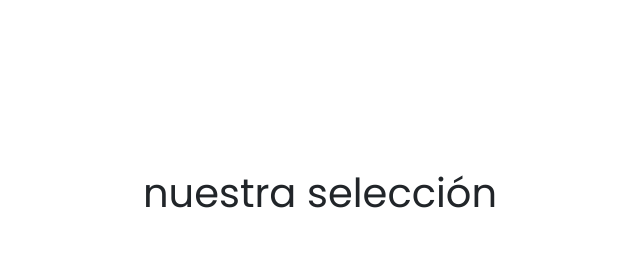
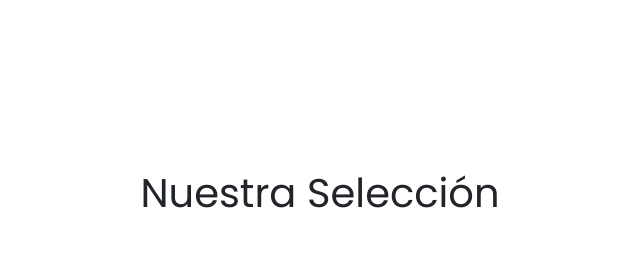
Before and after one commit to Leo2502/proyecto-final-alarakha, a website: page index.html in a window 1280 px wide. Shown: the part 1478-1745 px from the top of the page, 0-640 px from the left. Drawn offline with nearby package versions, Linux system fonts and the light colour scheme.

Commit message:
cambios en fondo de dropdown y modificacion de nuestra seleccion

```diff
--- a/index.html
+++ b/index.html
@@ -128,7 +128,7 @@
     <section class="container-fluid">
       <div class="row">
           <div class="col-lg-6 col-md-6 col-sm-12 nstext">
-              <h3 class="fs-1">nuestra selección</h2>
+              <h3 class="fs-1">Nuestra Selección</h2>
           </div>
           <div id="carouselExampleDark" class="col-lg-6 col-md-6 col-sm-12 carousel carousel-dark slide" data-bs-ride="carousel">
             <div class="carousel-indicators">
--- a/src/scss/components/_header.scss
+++ b/src/scss/components/_header.scss
@@ -26,6 +26,7 @@ header{
             li{
                 margin:0.9rem;
                 .dropdown-menu{
+                    @extend %fondo-hf;
                     border-radius: 5px;
                     border-top: none;
                     .dropdown-item:hover{
```
Also changed, not shown: src/css/style.css, 1 other file.
